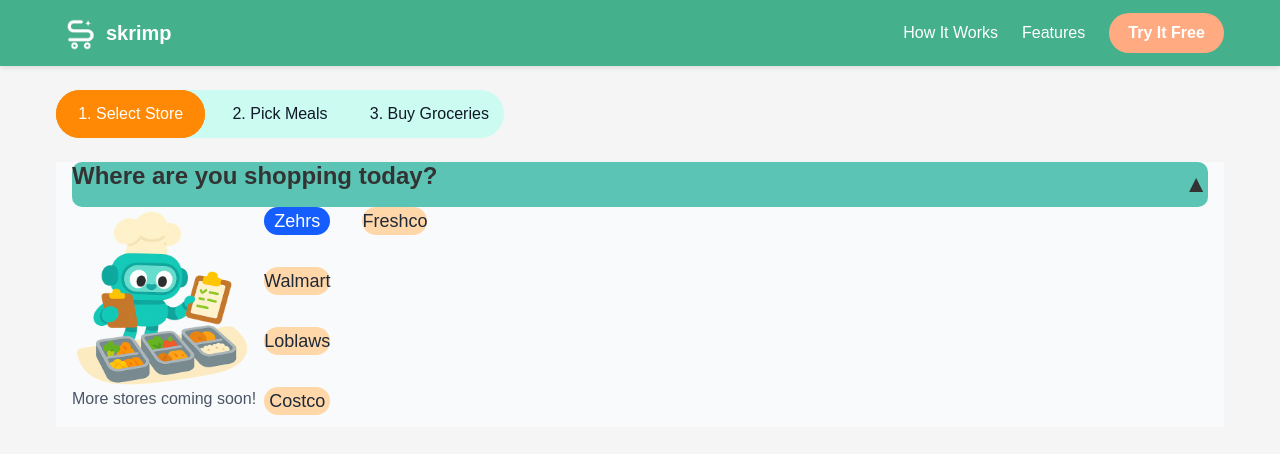
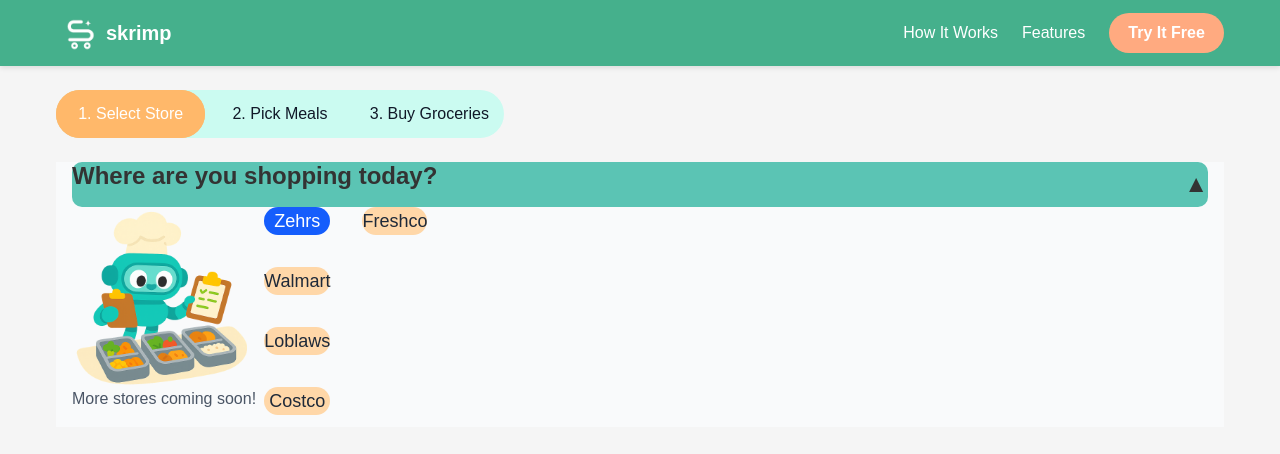
Before and after one commit to henliz/eCo-op, a Next.js app in the folder frontend/: page /plan in a window 1280 px wide. Shown: the top 454 px of the page. Built offline with nearby package versions, Linux system fonts and the light colour scheme.

Commit message:
Changed orange 400 to orange 300 on 3 steps for grocery list

```diff
--- a/frontend/app/plan/page.tsx
+++ b/frontend/app/plan/page.tsx
@@ -41,7 +41,7 @@
                   flex-1 z-10 rounded-full px-4 py-2
                   text-center font-medium transition
                   ${view === tab.value
-                    ? 'bg-orange-400 text-white'
+                    ? 'bg-orange-300 text-white'
                     : 'text-gray-900'}
                 `}
               >
@@ -54,7 +54,7 @@
           <motion.div
             layoutId="tabHighlight"
             transition={{ type: 'spring', stiffness: 300, damping: 30 }}
-            className="absolute inset-0 bg-orange-400 rounded-full"
+            className="absolute inset-0 bg-orange-300 rounded-full"
             style={{
               width: `calc(100% / ${tabs.length})`,
               left:  `calc((100% / ${tabs.length}) * ${tabs.findIndex(t => t.value === view)})`,
```
